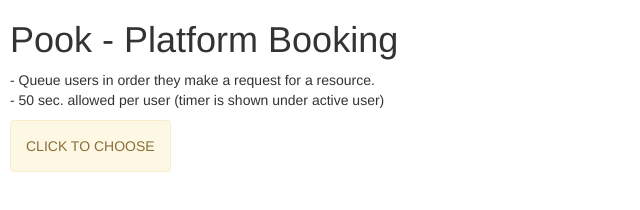
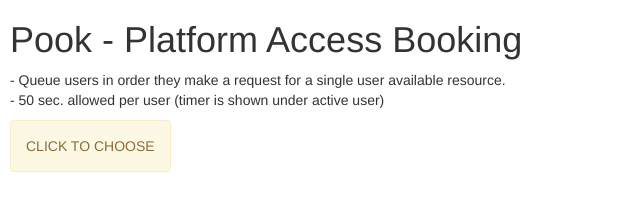
Before and after one commit to guinetn/pook, a website: page index.html in a window 1280 px wide. Shown: the whole page, without its empty margins (0-640 px from the left). Drawn offline with Linux system fonts and the light colour scheme.

Commit message:
Update image #9

```diff
--- a/index.html
+++ b/index.html
@@ -18,8 +18,8 @@
 </head>
 <body ng-controller="UsersCtrl">
 	<div id="main">
-	<h1>Pook - Platform Booking</h1>
-	<p> - Queue users in order they make a request for a resource.<br> - 50 sec. allowed per user (timer is shown under active user)</p>
+	<h1>Pook - Platform Access Booking</h1>
+	<p> - Queue users in order they make a request for a single user available resource.<br> - 50 sec. allowed per user (timer is shown under active user)</p>
 	<div ng-mouseenter="showUsers = true" ng-mouseleave="showUsers = false" class="alertcontainer">
 
 	  <script type="text/ng-template" id="user.html">
```
Also changed, not shown: img/users/user_09.jpg (added).
